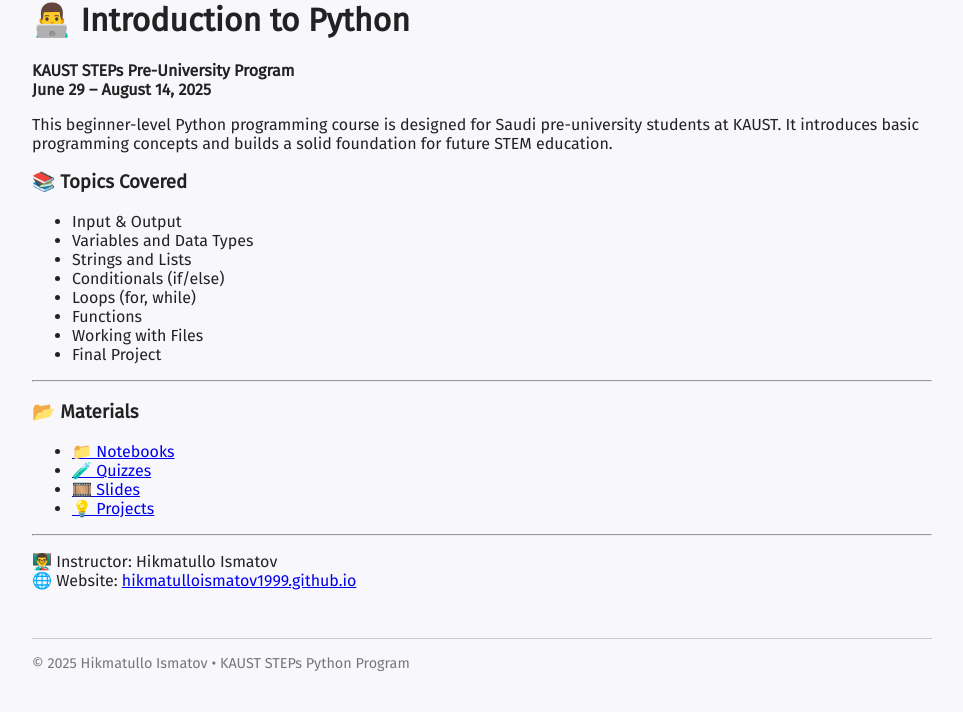
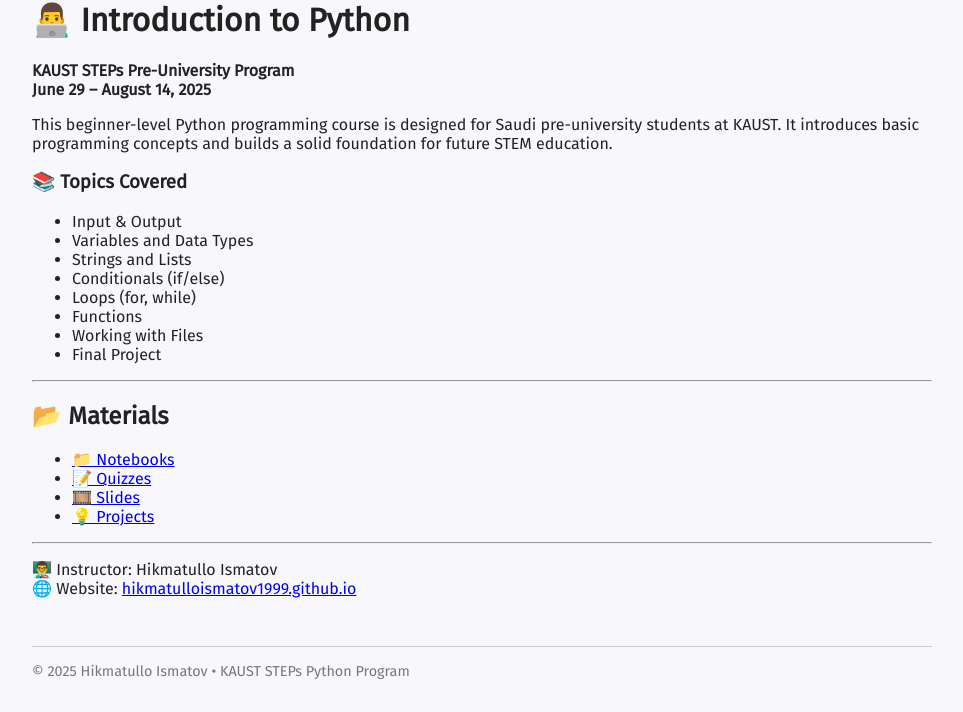
Before and after one commit to hikmatulloismatov1999/python_steps_kaust, a Jekyll site: the page built from index.md, in a window 1280 px wide. Shown: the part 692-1404 px from the top of the page, without its empty margins (158-1121 px from the left). Built offline with Jekyll 4.4.1, drawn with Linux system fonts in a browser that asks for light colours; our own code applies the rules of GitHub Pages for plain Markdown files.

```diff
--- a/index.md
+++ b/index.md
@@ -25,11 +25,12 @@ This beginner-level Python programming course is designed for Saudi pre-universi
 
 ---
 
-### 📂 Materials
-- [📁 Notebooks](./notebooks/)
-- [🧪 Quizzes](./quizzes/)
-- [🎞️ Slides](./slides/)
-- [💡 Projects](./projects/)
+## 📂 Materials
+
+- [📁 Notebooks](notebooks/)
+- [📝 Quizzes](quizzes/)
+- [🎞️ Slides](slides/)
+- [💡 Projects](projects/)
 
 ---
 
```
